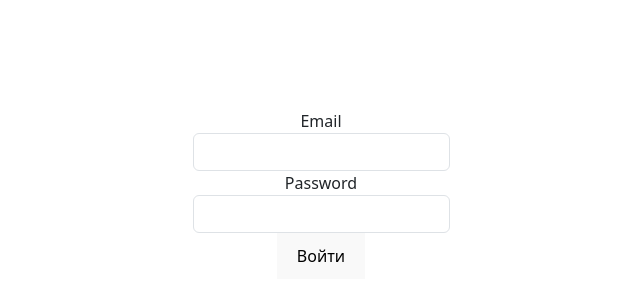
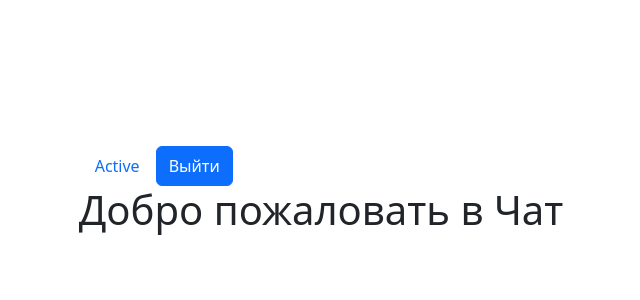
Before and after one commit to Denver1987/frontend-project-12, a React (Vite) app in the folder frontend/: page / in a window 1280 px wide. Shown: the part 206-506 px from the top of the page, without its empty margins (319-959 px from the left). Built offline with nearby package versions, Linux system fonts and the light colour scheme; no server answers.

Commit message:
Реализован логин и логаут

```diff
--- a/frontend/src/App.jsx
+++ b/frontend/src/App.jsx
@@ -1,18 +1,19 @@
 import { BrowserRouter, Routes, Route } from 'react-router-dom';
-import { PageLogin, Page404 } from './components/Pages';
-import axios from 'axios';
+import { PageLogin, Page404, PageChat } from './components/Pages';
+
+
 import './App.css';
 
+
 function App() {
-  const axios1 = axios.create({baseURL: 'http://127.0.0.1:5101/',});
-  axios1.post('api/v1/login', { username: 'admin', password: 'admin' }).then((response) => {
-    console.log(response.data); // => { token: ..., username: 'admin' }
-  });
+
+  console.log(window.localStorage)
+
   return (
     <BrowserRouter>
       <Routes>
         <Route path="*" element={<Page404 />} />
-        <Route path="/" element={<PageLogin />} />
+        <Route path="/" element={<PageChat />} />
         <Route path="/login" element={<PageLogin />} />
       </Routes>
     </BrowserRouter>
--- a/frontend/src/components/Pages.jsx
+++ b/frontend/src/components/Pages.jsx
@@ -1,21 +1,53 @@
-import { Formik, Form, Field } from 'formik'
+import { Formik, Form, Field } from 'formik';
+//import * as yup from 'yup';
+import axios from 'axios';
+import { authorize, getAuthToken, loguot } from '../utils/login.js';
+import { Navigate, useNavigate } from 'react-router-dom';
+import { Nav, Button } from 'react-bootstrap';
 
-const BuildPageLogin = () => (
+const BuildPageLogin = () => {
+  const navigate = useNavigate();
+  if (getAuthToken() !== 'null' || undefined) {
+    return <Navigate to="/" />
+  }
+  return (
     <>
+      <Nav defaultActiveKey="/home" as="ul">
+      <Nav.Item as="li">
+        <Nav.Link href="/home">Active</Nav.Link>
+      </Nav.Item>
+    </Nav>
       <Formik
-  initialValues={{ email: "", password: "" }}
-  onSubmit={({ setSubmitting }) => {
-    console.log("Form is validated! Submitting the form...");
+        initialValues={{
+          username: "",
+          password: ""
+        }}
+        onSubmit={
+          ({ username, password }, { setSubmitting }) => {
+            axios.post('api/v1/login', { username: username, password: password}).then((response) => {
+              console.log(response.data);
+              authorize(response.data);
+              navigate('/');
+            }).then(() => {
+              axios.get('/api/v1/channels', {
+              headers: {
+                Authorization: `Bearer ${getAuthToken()}`,
+              },
+            }).then((response) => {
+              console.log(response.data);
+            });
+            });
             setSubmitting(false);
-  }}
+            }
+        }
       >
       {() => (
         <Form>
           <div className="form-group">
-        <label htmlFor="email">Email</label>
+            <label htmlFor="email">username</label>
             <Field
-          type="email"
-          name="email"
+              type="text"
+              name="username"
               className="form-control"
             />
           </div>
@@ -24,20 +56,50 @@ const BuildPageLogin = () => (
             <Field
               type="password"
               name="password"
-          className="form-control" />
+              className="form-control"
+            />
           </div>
-      <button>Войти</button>
+          <button type="submit">Войти</button>
         </Form>
       )}
       </Formik>
     </>
   );
+}
 
-const buildNotExistPage = () => (
+const BuildNotExistPage = () => (
   <>
     <h1>Нет такой страницы</h1>
   </>
 );
 
+const BuildChatPage = () => {
+  const navigate = useNavigate();
+  if (getAuthToken() === 'null' || undefined) {
+    return <Navigate to="/login" />
+  } else {
+    return (
+      <>
+        <Nav defaultActiveKey="/home" as="ul">
+          <Nav.Item as="li">
+            <Nav.Link href="/home">Active</Nav.Link>
+          </Nav.Item>
+          <Button variant="primary" onClick={
+            () => {
+              loguot();
+              navigate('/login');
+            }
+          }>Выйти</Button>
+        </Nav>
+        <h1>Добро пожаловать в Чат</h1>
+      </>
+  );
+  }
+
+}
+
+
+
   export const PageLogin = () => BuildPageLogin();
-  export const Page404 = () => buildNotExistPage();
+  export const Page404 = () => BuildNotExistPage();
+  export const PageChat = () => BuildChatPage();
--- /dev/null
+++ b/frontend/src/utils/login.js
@@ -0,0 +1,17 @@
+export const authorize = ({ token, username }) => {
+  window.localStorage.authToken = token;
+  window.localStorage.currentUser = username;
+}
+
+export const loguot = () => {
+  window.localStorage.authToken = null;
+  window.localStorage.currentUser = null;
+}
+
+export const getAuthToken = () => {
+  return window.localStorage.authToken;
+}
+
+export const getCurrentUser = () => {
+  return window.localStorage.currentUser;
+}
--- a/frontend/vite.config.js
+++ b/frontend/vite.config.js
@@ -1,5 +1,8 @@
 import { defineConfig } from 'vite'
 import react from '@vitejs/plugin-react'
+import dns from 'dns'
+
+dns.setDefaultResultOrder('verbatim')
 
 export default defineConfig({
   plugins: [react()],
@@ -8,15 +11,16 @@ export default defineConfig({
     proxy: {
       // Проксируем запросы к API
       '/api': {
-        target: 'http://127.0.0.1:5101',
-        changeOrigin: true,
+        target: 'http://localhost:5001',
       },
       // Проксируем WebSocket соединения
       '/socket.io': {
-        target: 'ws://127.0.0.1:5101',
+        target: 'ws://localhost:5001',
         ws: true,
         rewriteWsOrigin: true,
       },
     },
+    open: true,
   },
+
 })
```
Also changed, not shown: frontend/package.json (+5 -4 lines), 1 other file (tests, documents, lock files or other folders). Lines whose indentation alone changed are shown as unchanged.
